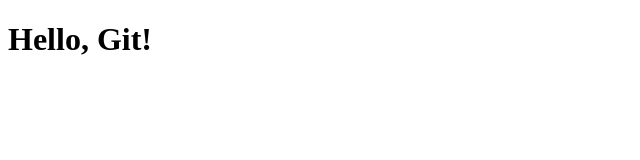
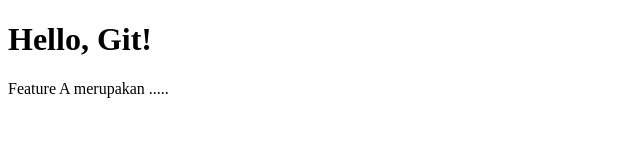
Before and after one commit to IkhwanNovertino/belajar-git-remote, a plain HTML site: page index.html in a window 1280 px wide. Shown: the whole page, without its empty margins (0-640 px from the left). Drawn offline with Linux system fonts and the light colour scheme.

Commit message:
add feature A to index.html

```diff
--- a/index.html
+++ b/index.html
@@ -8,5 +8,6 @@
 </head>
 <body>
   <h1>Hello, Git!</h1>
+  <p>Feature A merupakan .....</p>
 </body>
 </html>
```
